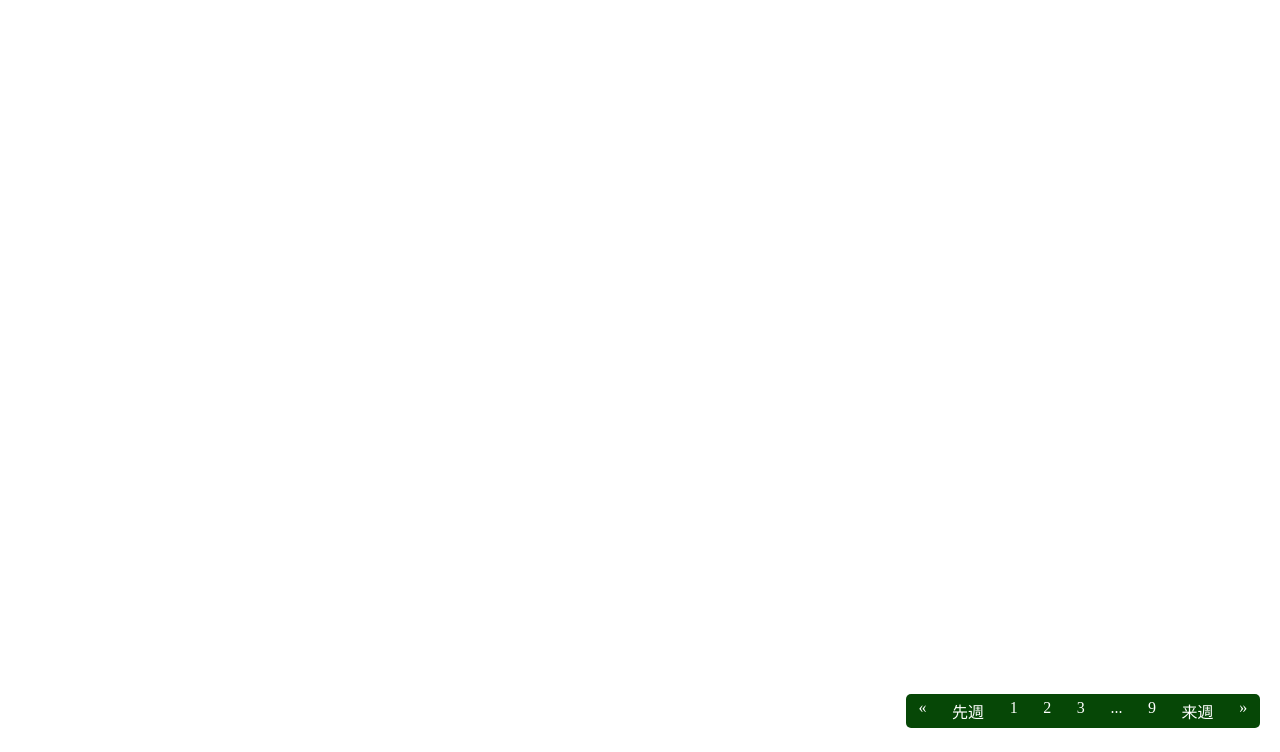
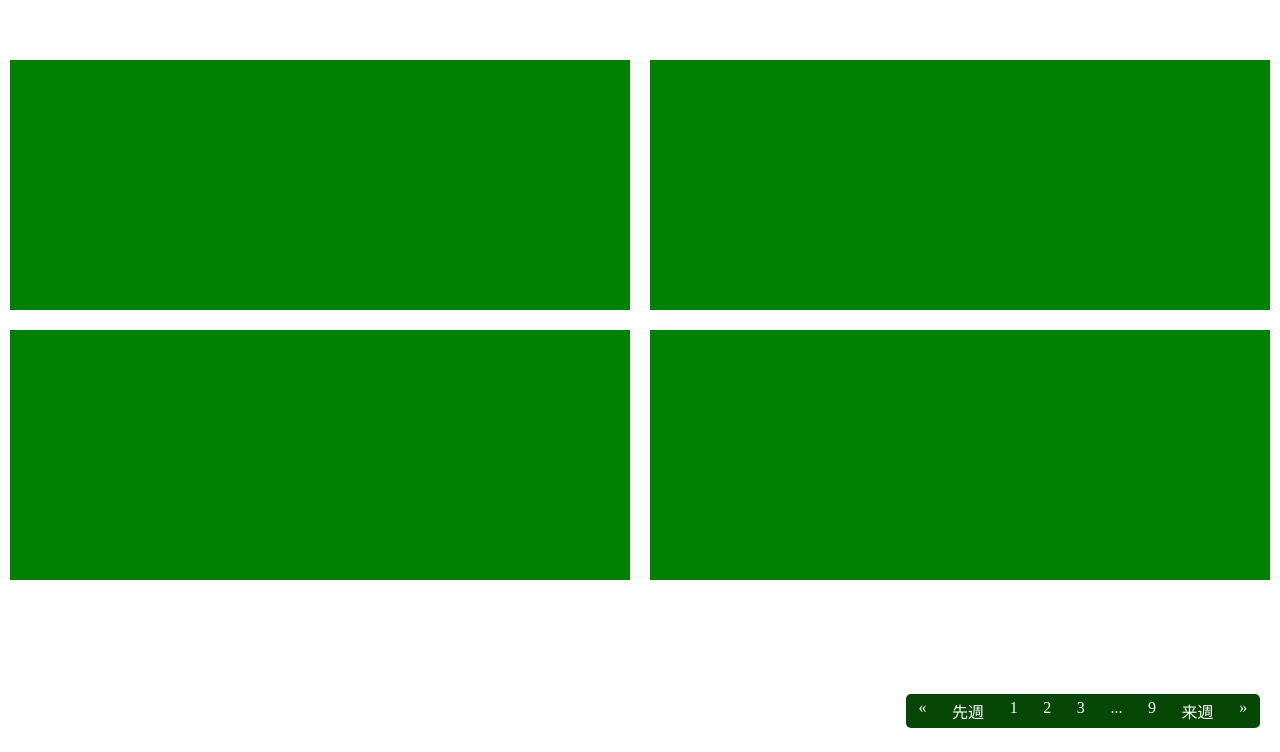
Before and after one commit to apprentice-team-3/team-weekly-report, a PHP site: page /evaluation.php in a window 1280 px wide. Shown: the part 48-800 px from the top of the page. Run offline with PHP 8.4, Linux system fonts and the light colour scheme.

Commit message:
ファイル構成を変更、評価一覧画面を四分割

```diff
--- a/src/evaluation.php
+++ b/src/evaluation.php
@@ -1,3 +1,4 @@
 <?php
 $title = '評価一覧';
-include __DIR__ . '/layout.php';
+$content = __DIR__ . '/views/evaluation.php';
+include __DIR__ . '/views/layout.php';
--- a/src/member-task.php
+++ b/src/member-task.php
@@ -1,3 +1,4 @@
 <?php
 $title = 'メンバータスク一覧';
-include __DIR__ . '/layout.php';
+$content = __DIR__ . '/views/member-task.php';
+include __DIR__ . '/views/layout.php';
--- /dev/null
+++ b/src/views/evaluation.php
@@ -0,0 +1,6 @@
+<div class="container">
+    <div></div>
+    <div></div>
+    <div></div>
+    <div></div>
+</div>
--- a/src/layout.php
+++ b/src/views/layout.php
@@ -3,7 +3,7 @@
 <head>
     <meta charset="UTF-8">
     <meta name="viewport" content="width=device-width, initial-scale=1.0">
-    <link rel="stylesheet" href="style.css">
+    <link rel="stylesheet" href="/views/style.css">
     <title>TWR -<?php echo $title; ?>-</title>
 </head>
 <body>
@@ -23,6 +23,9 @@
             </ul>
         </nav>
     </header>
+
+    <main>
+        <?php include $content; ?>
 
         <nav class="pagination-nav">
             <ul class="pagination">
@@ -45,5 +48,6 @@
                 </li>
             </ul>
         </nav>
+    </main>
 </body>
 </html>
--- /dev/null
+++ b/src/views/member-task.php
@@ -0,0 +1,3 @@
+<h2>
+    メンバータスク一覧画面
+</h2>
--- a/src/style.css
+++ b/src/views/style.css
@@ -74,3 +74,18 @@ header nav li a {
 .pagination li a:hover {
   background-color: rgb(215, 215, 99);
 }
+
+/* 評価一覧画面 */
+.container {
+  display: flex;
+  flex-wrap: wrap;
+  justify-content: space-between;
+  margin-top: 50px;
+}
+
+.container>div {
+  width: calc(50% - 20px);
+  height: 250px;
+  margin: 10px;
+  background-color: green;
+}
```
Lines whose indentation alone changed are shown as unchanged.
